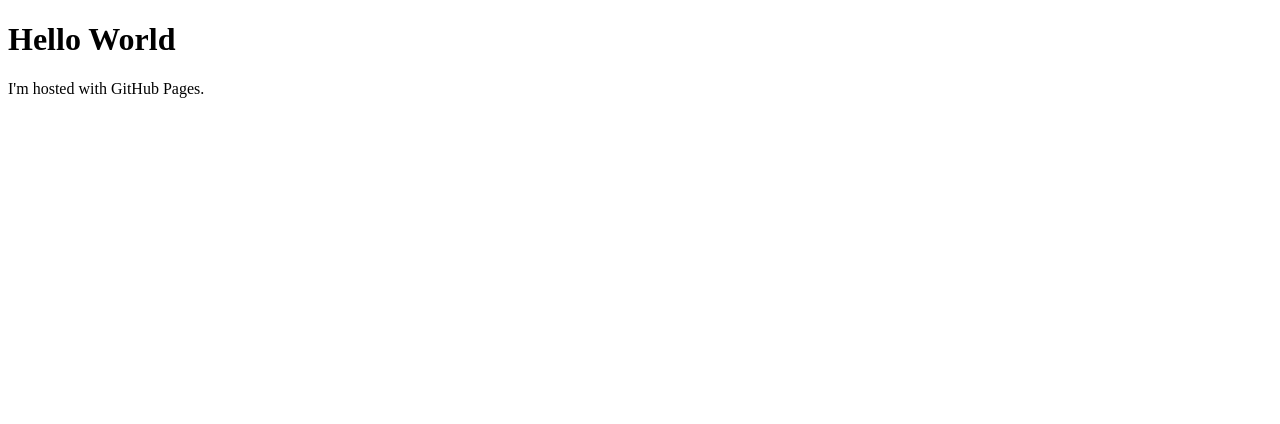
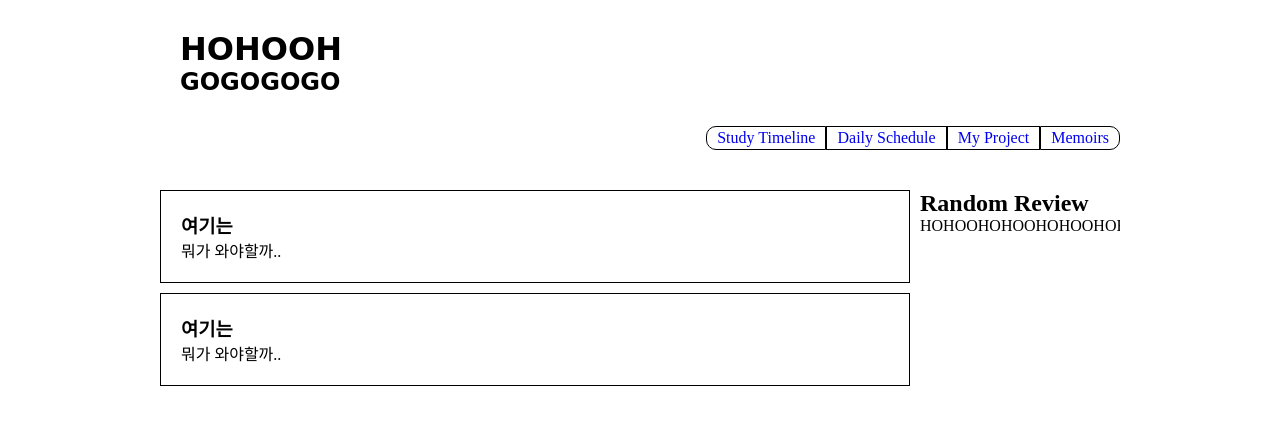
Before and after one commit to learningsteady0J0/learningsteady0J0.github.io, a plain HTML site: page index.html in a window 1280 px wide. Drawn offline with Linux system fonts and the light colour scheme; a web font is replaced by a local one.

Commit message:
html, css 를 이용한 전체 틀 만들기

```diff
--- /dev/null
+++ b/index.css
@@ -0,0 +1,63 @@
+/* 초기화 */
+* { margin: 0; padding: 0;}
+bodyt { font-family: 'Times New Roman' , serif;}
+li { list-style: none; }
+a { text-decoration: none; }
+img { border: 0; }
+
+#title {
+    font-family: 'Margarine', cursive;
+}
+
+/* header */
+#main_header {
+    width: 960px; margin: 0 auto;
+    height: 160px;
+    position: relative;
+}
+
+#main_header > #title {
+    position: absolute;
+    left: 20px; top: 30px;
+}
+#main_header > #main_nav {
+    position: absolute;
+    right: 0; bottom: 10px;
+}
+
+#main_nav > ul { overflow: hidden; }
+#main_nav > ul > li { float: left; }
+#main_nav > ul > li > a {
+    display: block;
+    padding: 2px 10px;
+    border: 1px solid black;
+}
+#main_nav > ul > li > a:hover {
+    background: black;
+    color: white;
+}
+#main_nav > ul > li:first-child > a { border-radius: 10px 0 0 10px; }
+#main_nav > ul > li:last-child > a { border-radius: 0 10px 10px 0; }
+
+/* content */
+
+#content {
+    width: 960px; margin: 30px auto;
+    overflow: hidden;
+}
+
+#content > #main_section {
+    width: 750px;
+    float: left;
+}
+
+#content > #main_aside {
+    width: 200px;
+    float: right;
+}
+
+#main_section > article.main_article {
+    margin-bottom: 10px;
+    padding: 20px;
+    border: 1px solid black;
+}
--- a/index.html
+++ b/index.html
@@ -3,10 +3,41 @@
 <html lang="en" xmlns="http://www.w3.org/1999/xhtml">
 <head>
     <meta charset="utf-8" />
+    <link rel="stylesheet" href="index.css">
     <title></title>
+    <link href="https://fonts.googleapis.com/css?family=Margarine" rel="stylesheet">
 </head>
 <body>
-    <h1>Hello World</h1>
-    <p>I'm hosted with GitHub Pages.</p>
+    <header id="main_header">
+        <hgroup id="title">
+            <h1> HOHOOH</h1>
+            <h2> GOGOGOGO</h2>
+        </hgroup>
+        <nav id="main_nav">
+            <ul>
+                <li><a href="#">Study Timeline</a></li>
+                <li><a href="#">Daily Schedule</a></li>
+                <li><a href="#">My Project</a></li>
+                <li><a href="#">Memoirs </a></li>
+            </ul>
+        </nav>
+    </header>
+    <div id="content">
+        <section id="main_section">
+            <article class="main_article">
+                <h1>여기는</h1>
+                <p> 뭐가 와야할까.. </p>
+            </article>
+            <article class="main_article">
+                <h1>여기는</h1>
+                <p> 뭐가 와야할까.. </p>
+            </article>
+        </section>
+        <aside id="main_aside">
+            <h1>Random Review</h1>
+            <p> HOHOOHOHOOHOHOOHOHO</p>
+        </aside>
+    </div>
+    <footer></footer>
 </body>
 </html>
```
